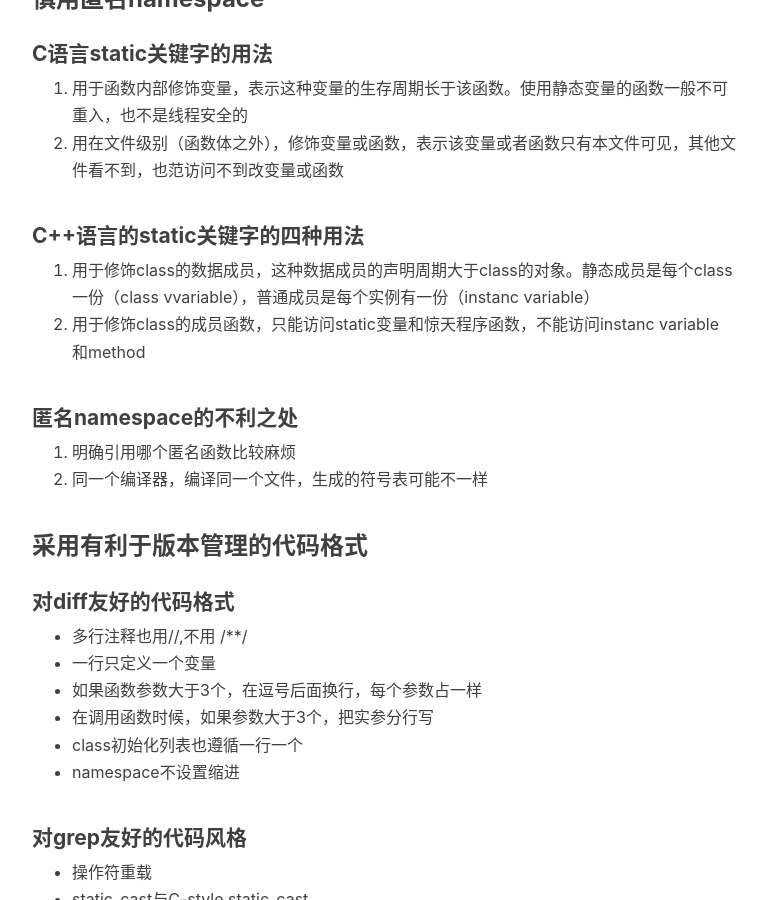
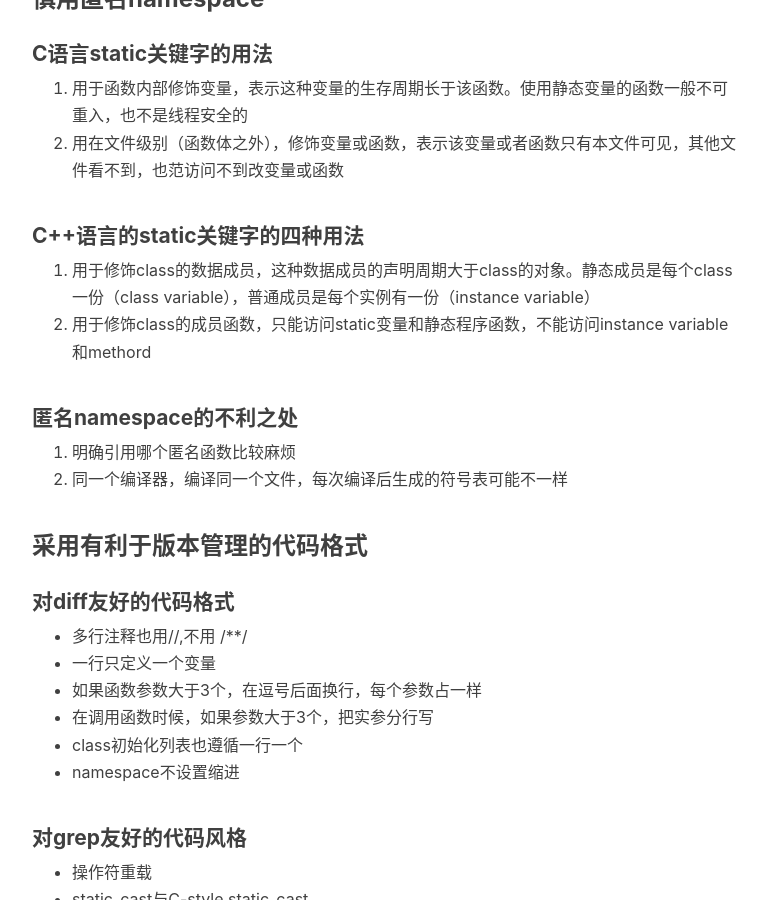
Before and after one commit to Stephan14/Stephan14.github.io, a Jekyll site: the page built from _posts/2021-09-04-linux-multithreaded-server-programming.markdown, in a window 1280 px wide and 900 px high, scrolled down 13032 px. Shown: the whole window, without its empty margins (233-1000 px from the left). Built offline with Jekyll 4.4.1, drawn with Linux system fonts in a browser that asks for light colours; nearby versions of some CDN libraries; comment, search, counter and statistics services are not loaded.

Commit message:
fix word

```diff
--- a/_posts/2021-09-04-linux-multithreaded-server-programming.markdown
+++ b/_posts/2021-09-04-linux-multithreaded-server-programming.markdown
@@ -401,13 +401,13 @@ extern "C" int connect(int sockfd, const struct sockaddr *addr, socklen_t addrle
 2. 用在文件级别（函数体之外），修饰变量或函数，表示该变量或者函数只有本文件可见，其他文件看不到，也范访问不到改变量或函数
 
 #### C++语言的static关键字的四种用法
-3. 用于修饰class的数据成员，这种数据成员的声明周期大于class的对象。静态成员是每个class一份（class vvariable），普通成员是每个实例有一份（instanc variable）
-4. 用于修饰class的成员函数，只能访问static变量和惊天程序函数，不能访问instanc variable 和method
+3. 用于修饰class的数据成员，这种数据成员的声明周期大于class的对象。静态成员是每个class一份（class variable），普通成员是每个实例有一份（instance variable）
+4. 用于修饰class的成员函数，只能访问static变量和静态程序函数，不能访问instance variable 和methord
 
 #### 匿名namespace的不利之处
 
 1. 明确引用哪个匿名函数比较麻烦
-2. 同一个编译器，编译同一个文件，生成的符号表可能不一样
+2. 同一个编译器，编译同一个文件，每次编译后生成的符号表可能不一样
 
 ### 采用有利于版本管理的代码格式
 
```
